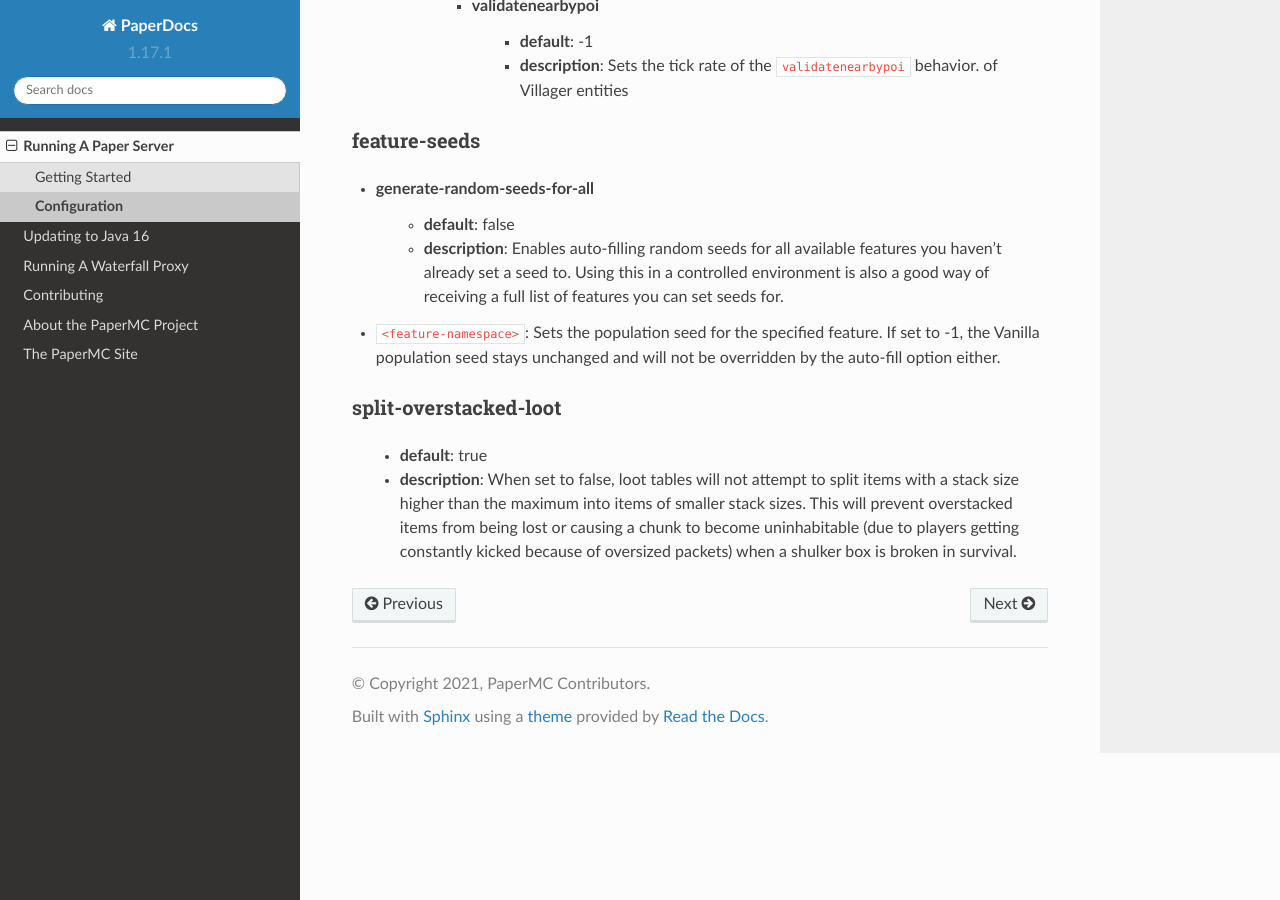
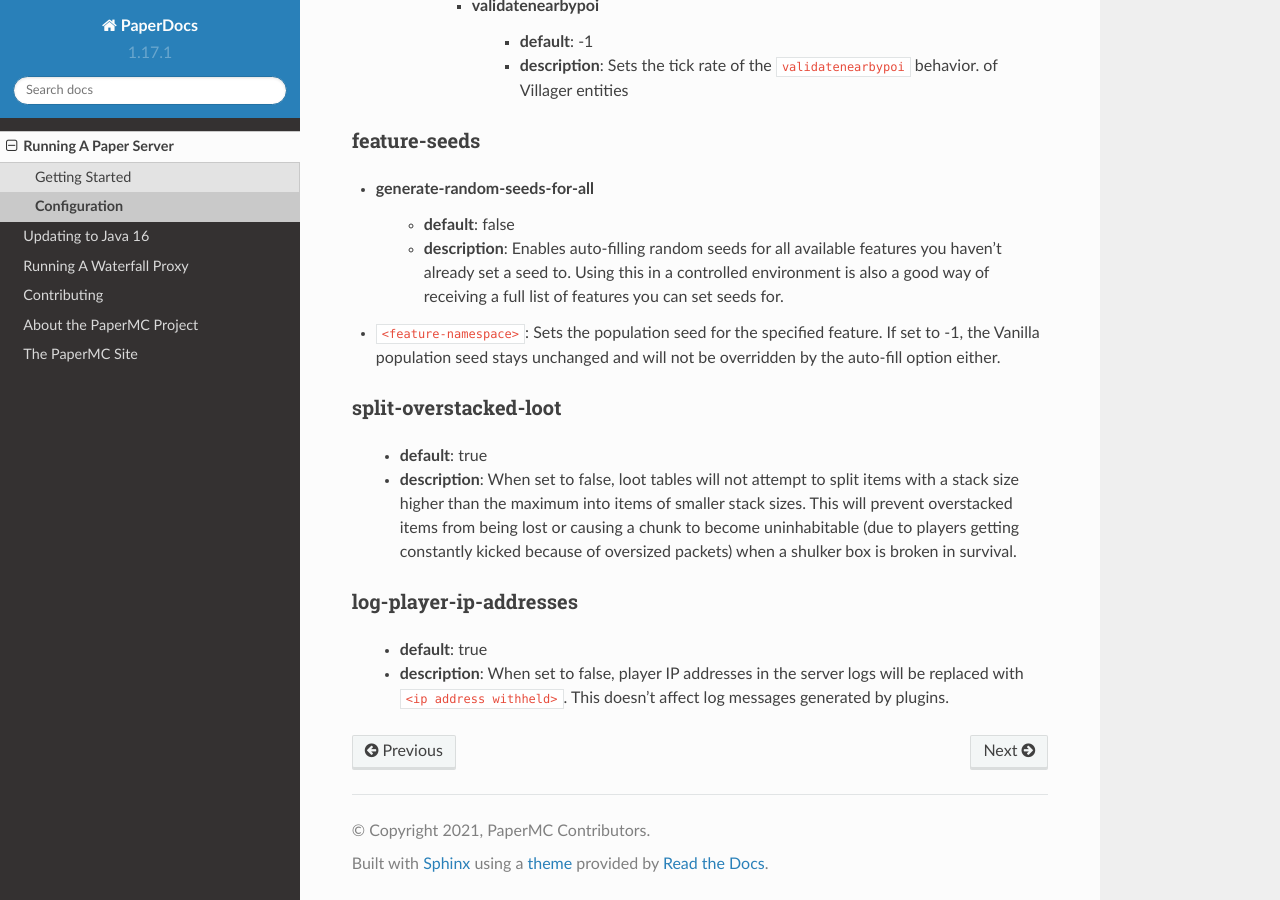
Before and after one commit to PaperMC/PaperDocs, a Sphinx documentation site: the page built from source/server/configuration.rst, in a window 1280 px wide and 900 px high, scrolled down 31188 px. Built offline with Sphinx 7.4.7 and the Read the Docs theme 2.0.0, drawn with Linux system fonts in a browser that asks for light colours.

Commit message:
log-player-ip-addresses documentation (#119)
* log-player-ip-addresses documentation
* Double backticks
* Capitalize IP

```diff
--- a/source/server/configuration.rst
+++ b/source/server/configuration.rst
@@ -1333,3 +1333,10 @@
      sizes. This will prevent overstacked items from being lost or causing a chunk
      to become uninhabitable (due to players getting constantly kicked because of
      oversized packets) when a shulker box is broken in survival.
+
+log-player-ip-addresses
+~~~~~~~~~~~~~~~~~~~~~~~
+   - **default**: true
+   - **description**: When set to false, player IP addresses in the server logs will
+     be replaced with ``<ip address withheld>``. This doesn't affect log messages
+     generated by plugins.
```
